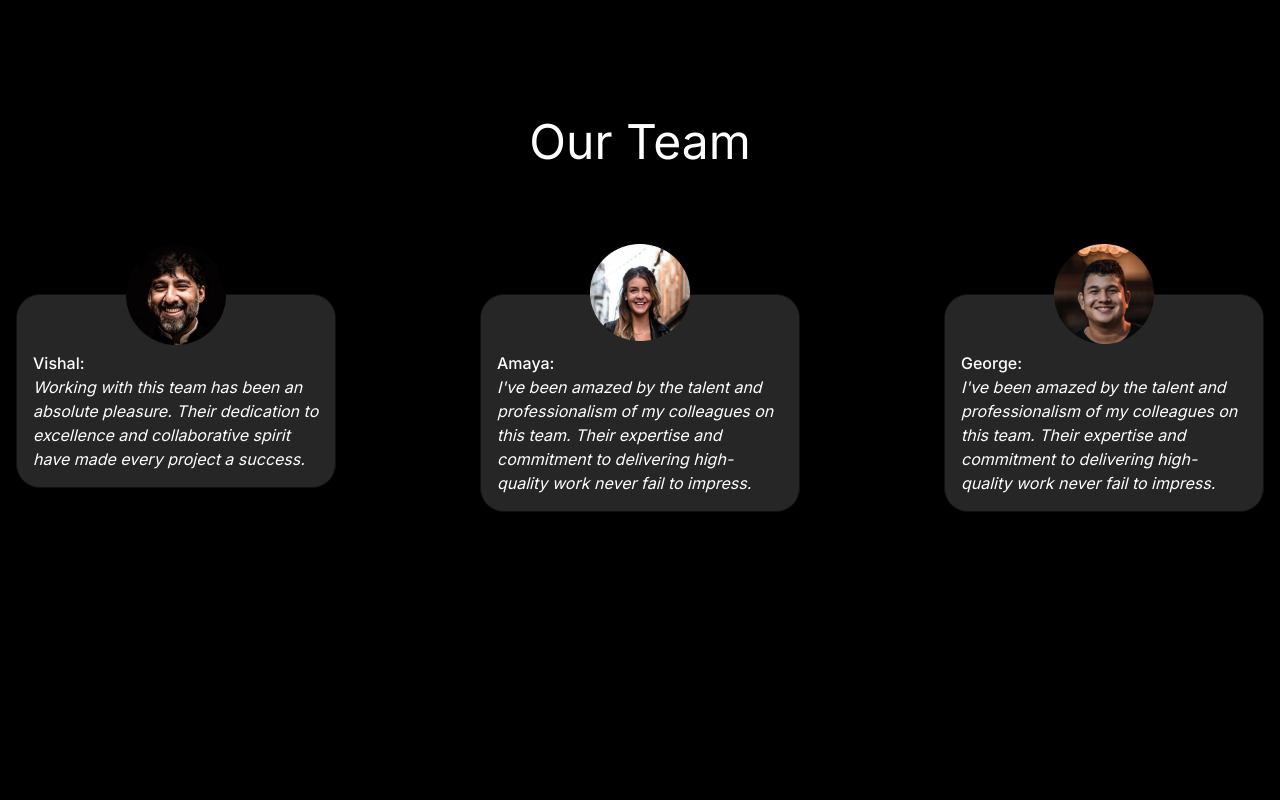
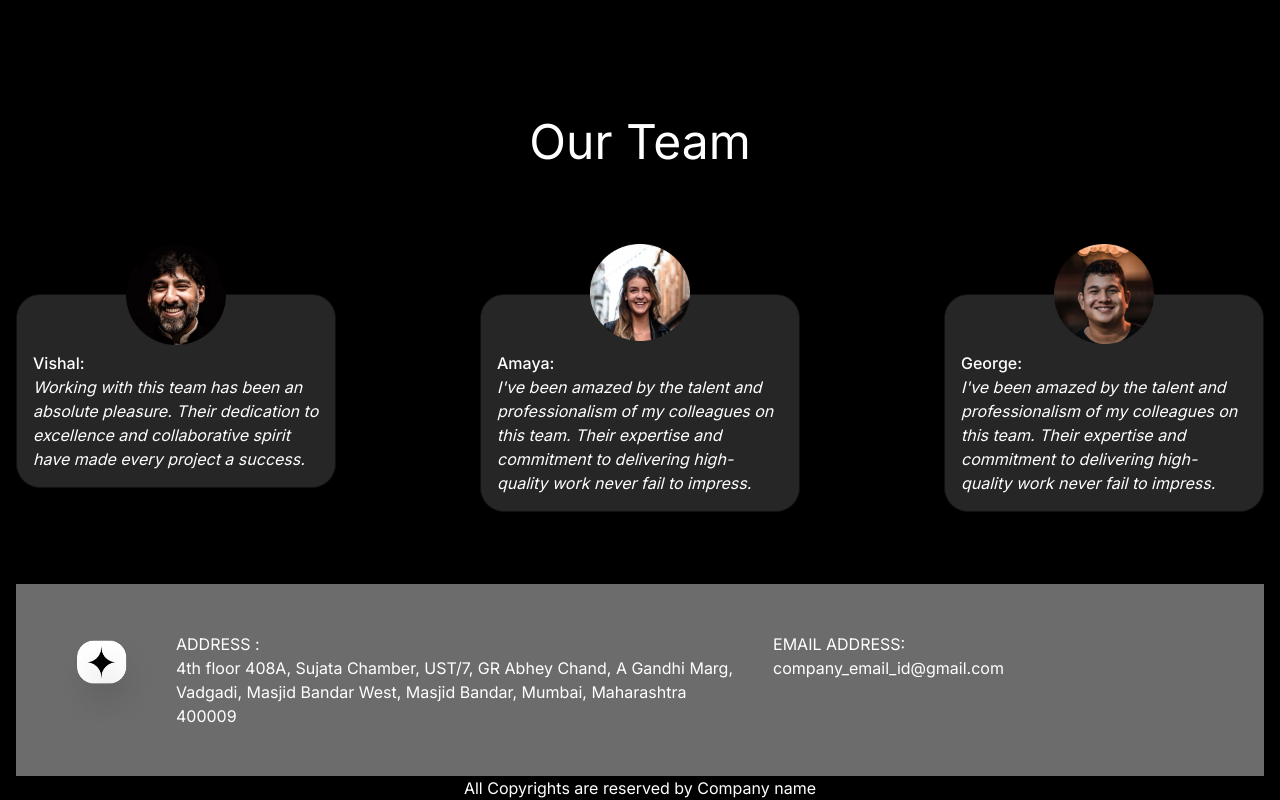
Before and after one commit to Shivprasadcp/Systematrix.solutions.org, a Next.js app: page / in a window 1280 px wide. Shown: the part 2965-3765 px from the top of the page. Before the commit the page ends 3493 px from the top, so only its background shows below. Built offline with nearby package versions, Linux system fonts and the light colour scheme.

Commit message:
Added footer section

```diff
--- a/src/app/page.tsx
+++ b/src/app/page.tsx
@@ -1,9 +1,10 @@
 import Clients from "@/sections/Clients";
 import Contactus from "@/sections/Contactus";
+import Footer from "@/sections/Footer";
 import Hero from "@/sections/Hero";
 import Projects from "@/sections/Projects";
 import Team from "@/sections/Team";
-import Image from "next/image";
+
 
 export default function Home() {
   return (
@@ -15,6 +16,7 @@ export default function Home() {
         <Clients />
         <Contactus />
         <Team />
+        <Footer/>
       </main>
     </>
   );
--- /dev/null
+++ b/src/sections/Footer.tsx
@@ -0,0 +1,39 @@
+import Wrapper from '@/shared/Wrapper';
+import React from 'react';
+import logo from '../../public/logo.png';
+import Image from 'next/image';
+
+const Footer = () => {
+    return (
+        <section>
+            <Wrapper>
+
+                <div className=' mt-14 flex flex-row p-8 bg-contact-box text-white'>
+                    <div className='w-28 h-28 relative top-2.5 left-1'>
+                        <Image src={logo} alt='Logo' />
+                    </div>
+
+                    <div className='flex flex-row '>
+                        <div className='p-4'>
+                            <p>ADDRESS : <br />
+                                4th floor 408A, Sujata Chamber, UST/7, GR Abhey Chand, A Gandhi Marg,<br /> Vadgadi, Masjid Bandar West, Masjid Bandar, Mumbai, Maharashtra <br /> 400009</p>
+                        </div>
+
+                        <div className='p-4 px-6'>
+                            <p>EMAIL ADDRESS: <br /> company_email_id@gmail.com</p>
+                        </div>
+
+                    </div>
+
+
+                </div>
+                <div className='bg-black text-white flex justify-center'>
+                    <p>All Copyrights are reserved by Company name</p>
+                </div>
+            </Wrapper>
+
+        </section>
+    );
+}
+
+export default Footer;
```
